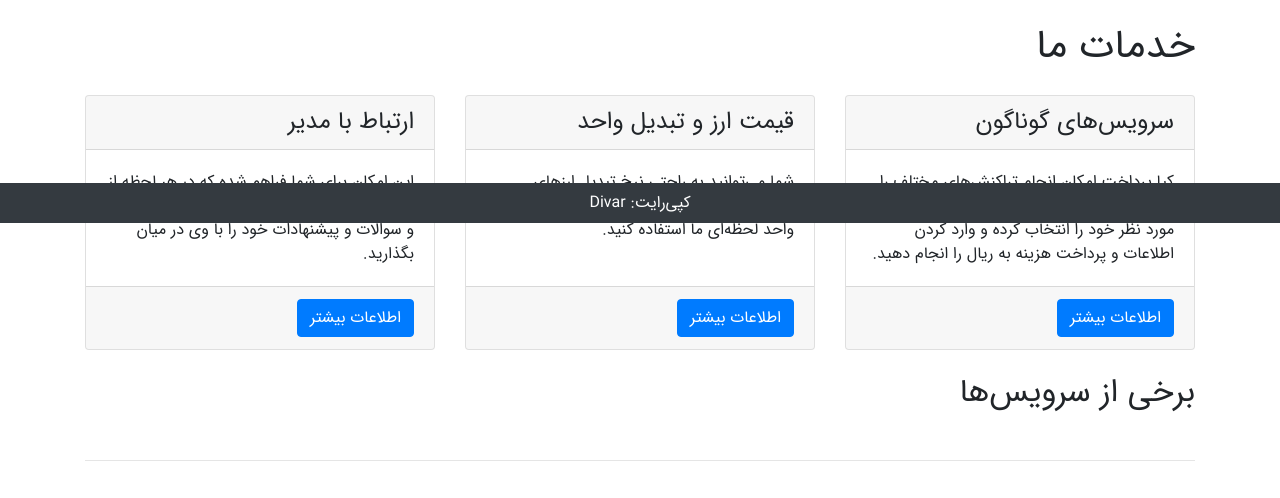
After one commit to rkaregar/Divar, a Django app: template divar-site/templates/homepage.html in a window 1280 px wide. The commit adds this page. Shown: the part 577-1075 px from the top of the page. Run offline with Django 3.2, Linux system fonts and the light colour scheme; the template is opened without the code that fills it, so the values that code supplies are empty; some libraries are stand-ins or nearby versions.

Commit message:
created change password and added homepage

```diff
--- /dev/null
+++ b/divar-site/templates/homepage.html
@@ -0,0 +1,153 @@
+{% extends "master.html" %}
+
+{% block content %}
+  <header>
+    <div id="carousel" class="carousel slide" data-ride="carousel">
+      <ol class="carousel-indicators">
+        <li data-target="#carousel" data-slide-to="0" class="active"></li>
+        <li data-target="#carousel" data-slide-to="1"></li>
+        <li data-target="#carousel" data-slide-to="2"></li>
+      </ol>
+      <div class="carousel-inner" role="listbox">
+        <!-- Slide One - Set the background image for this slide in the line below -->
+        <div class="carousel-item active" style="background-image: url('/static/images/exam.jpg')">
+          <div class="carousel-caption d-none d-md-block">
+            <h3>خرید سرویس</h3>
+            <p>در این جا می‌توانید تافل بخرید.</p>
+          </div>
+        </div>
+        <!-- Slide Two - Set the background image for this slide in the line below -->
+        <div class="carousel-item" style="background-image: url('/static/images/uni.jpg')">
+          <div class="carousel-caption d-none d-md-block">
+            <h3>پول دانشگاه</h3>
+            <p>می‌توانید پول دانشگاه بدهید.</p>
+          </div>
+        </div>
+        <!-- Slide Three - Set the background image for this slide in the line below -->
+        <div class="carousel-item" style="background-image: url('/static/images/currency.jpg')">
+          <div class="carousel-caption d-none d-md-block">
+            <h3>نرخ تبدیل</h3>
+            <p>می‌توانید نرخ تبدیل دلار و یورو و پوند را ببینید.</p>
+          </div>
+        </div>
+      </div>
+      <a class="carousel-control-prev" href="#carousel" role="button" data-slide="prev">
+        <span class="carousel-control-prev-icon" aria-hidden="true"></span>
+        <span class="sr-only">Previous</span>
+      </a>
+      <a class="carousel-control-next" href="#carousel" role="button" data-slide="next">
+        <span class="carousel-control-next-icon" aria-hidden="true"></span>
+        <span class="sr-only">Next</span>
+      </a>
+    </div>
+  </header>
+
+
+  <div class="container" align="right" id="features">
+
+    <h1 class="my-4">خدمات ما</h1>
+
+    <!-- Marketing Icons Section -->
+    <div class="row">
+      <div class="col-lg-4 mb-4">
+        <div class="card h-100">
+          <h4 class="card-header">سرویس‌های گوناگون</h4>
+          <div class="card-body">
+            <p class="card-text">کیا پرداخت امکان انجام تراکنش‌های مختلف را برای شما ممکن می‌کند. تنها کافیست سرویس مورد
+              نظر خود را انتخاب کرده و وارد کردن اطلاعات و پرداخت هزینه به ریال را انجام دهید.</p>
+          </div>
+          <div class="card-footer">
+            <a href="/services" class="btn btn-primary">اطلاعات بیشتر</a>
+          </div>
+        </div>
+      </div>
+      <div class="col-lg-4 mb-4">
+        <div class="card h-100">
+          <h4 class="card-header">قیمت ارز و تبدیل واحد</h4>
+          <div class="card-body">
+            <p class="card-text">شما می‌توانید به راحتی نرخ تبدیل ارزهای مختلف را مشاهده کرده و همچنین از ابزار تبدیل
+              واحد لحظه‌ای ما استفاده کنید.</p>
+          </div>
+          <div class="card-footer">
+            <a href="/currency_rates" class="btn btn-primary">اطلاعات بیشتر</a>
+          </div>
+        </div>
+      </div>
+      <div class="col-lg-4 mb-4">
+        <div class="card h-100">
+          <h4 class="card-header">ارتباط با مدیر</h4>
+          <div class="card-body">
+            <p class="card-text">این امکان برای شما فراهم شده که در هر لحظه از شبانه روز به راحتی با مدیر سایت در تماس
+              بوده و سوالات و پیشنهادات خود را با وی در میان بگذارید.</p>
+          </div>
+          <div class="card-footer">
+            <a href="/contact_us" class="btn btn-primary">اطلاعات بیشتر</a>
+          </div>
+        </div>
+      </div>
+    </div>
+    <!-- /.row -->
+
+    <!-- Portfolio Section -->
+    <h2 id="services">برخی از سرویس‌ها</h2>
+
+    {% for service in services %}
+      {% if forloop.counter0 < 3 %}
+        {% if forloop.counter0|divisibleby:3 %}
+          {#            <div class="row" align="center">#}
+          <div class="row">
+        {% endif %}
+
+      <div class="col-lg-4 col-sm-6 portfolio-item">
+        <div class="card h-100">
+          <a href="{{ service.name }}"><img style="width: 100%; height: 200px;" class="card-img-top"
+                                            src="{{ service.image_url }}" alt=""></a>
+          <div class="card-body">
+            <h4 class="card-title">
+              <a href="/services/{{ service.name }}">خرید</a>
+            </h4>
+            <p class="card-text">{{ service.label }}</p>
+          </div>
+        </div>
+      </div>
+      {% if forloop.counter0|add:1|divisibleby:3 or forloop.counter == services|length %}
+        </div>
+      {% endif %}
+
+      {% endif %}
+
+    {% endfor %}
+
+    <br>
+    <hr>
+    <br>
+
+
+    <!-- Features Section -->
+    <div class="row" id="properties">
+      <div class="col-lg-6">
+        <h2>ویژگی‌های سامانهٔ ما</h2>
+        <p>ویژگی‌های زیر سامانهٔ کیا پرداخت را یکتا می‌کند:</p>
+        <ul>
+          <li>
+            تنوع بالای سرویس‌های ارائه شده
+          </li>
+          <li>تیم جوان و فعال</li>
+          <li>سادگی استفاده</li>
+          <li>پشتیبانی بالا</li>
+          <li>امنیت و حفظ حریم خصوصی کاربران</li>
+        </ul>
+        <p>ما در کیا پرداخت تلاش می‌کنیم خدمات خود را به نحوی ارائه کنیم که علاوه بر پاسخگویی به نیاز شما،‌ رضایت و
+          آرامش شما را نیز در بر داشته باشد.</p>
+      </div>
+      <div class="col-lg-6">
+        <img class="img-fluid rounded" style="width: 700px; height: 300px;" src="/static/images/payment2.jpg" alt="">
+      </div>
+    </div>
+    <!-- /.row -->
+
+    <hr>
+
+
+  </div>
+{% endblock content %}
```
Also changed, not shown: divar-site/users/templates/change_password.html (+110 -13 lines).
